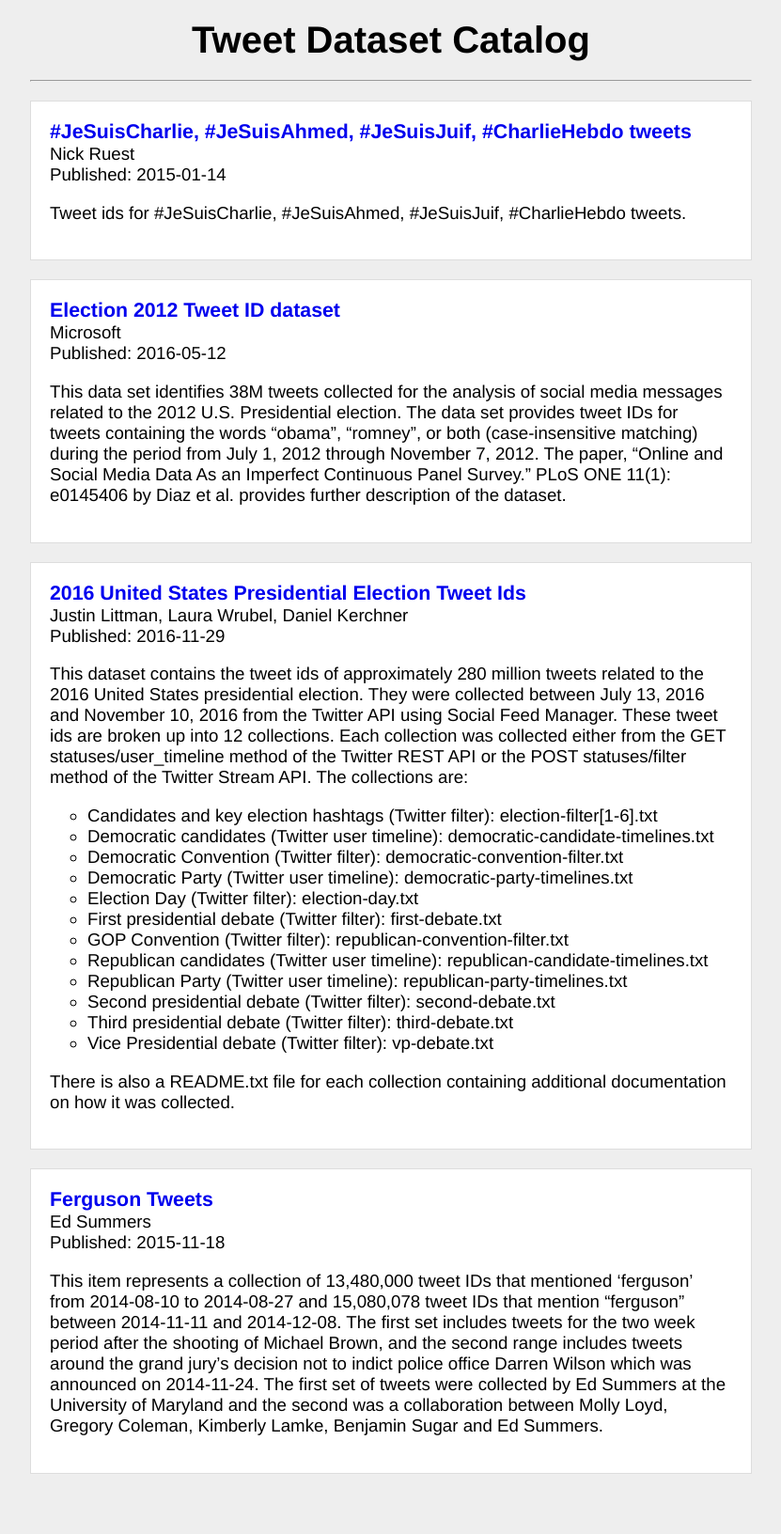
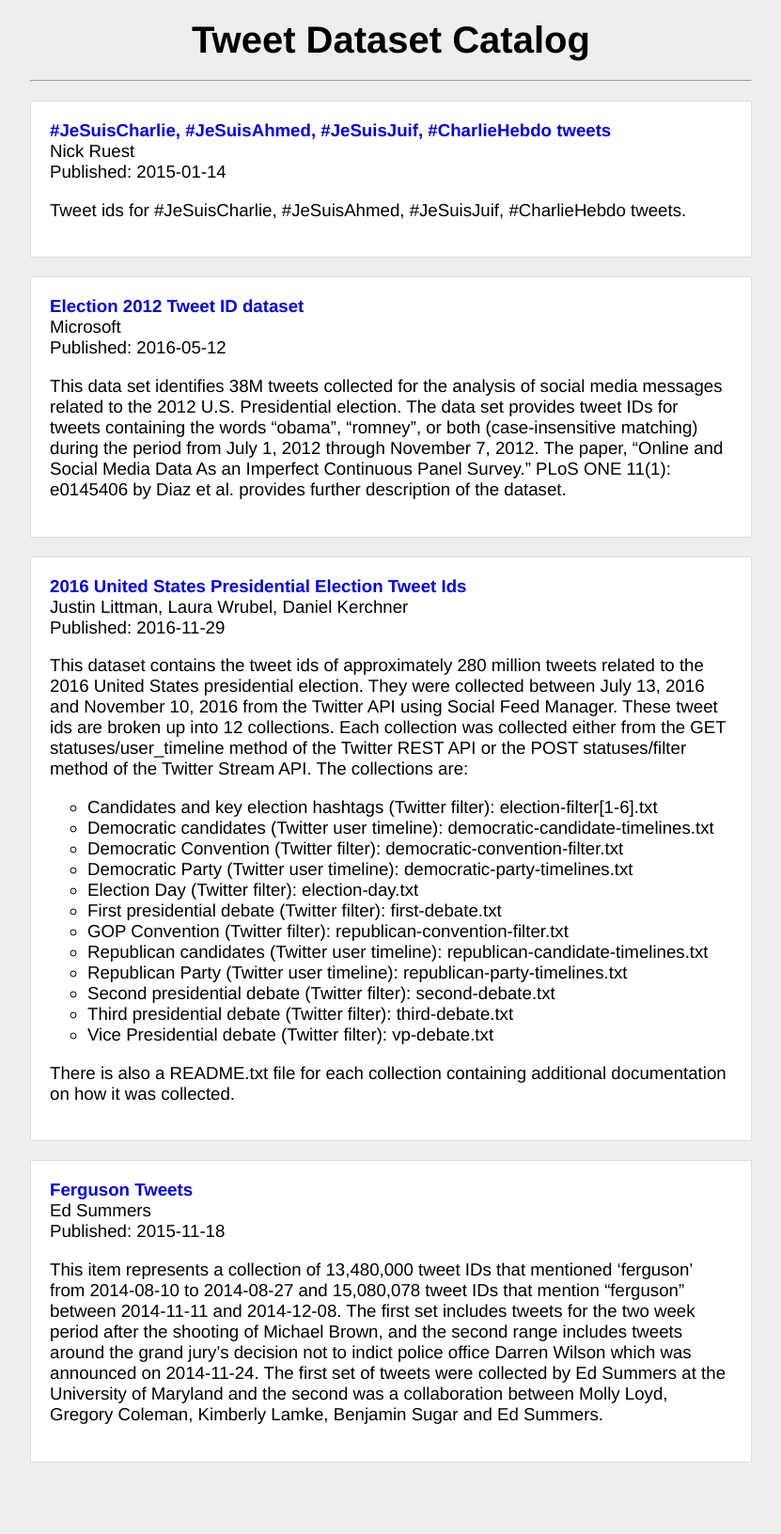
Before and after one commit to DocNow/catalog, a Jekyll site: the page built from index.html, in a window 1280 px wide. Shown: the whole page at 94% size, without its empty margins (224-1055 px from the left). Built offline with Jekyll 4.4.1, drawn with Linux system fonts in a browser that asks for light colours.

Commit message:
small style change

```diff
--- a/css/style.css
+++ b/css/style.css
@@ -24,7 +24,6 @@ header {
 }
 
 .dataset .title {
-  font-size: 16pt;
   font-weight: bold;
 }
 
```
